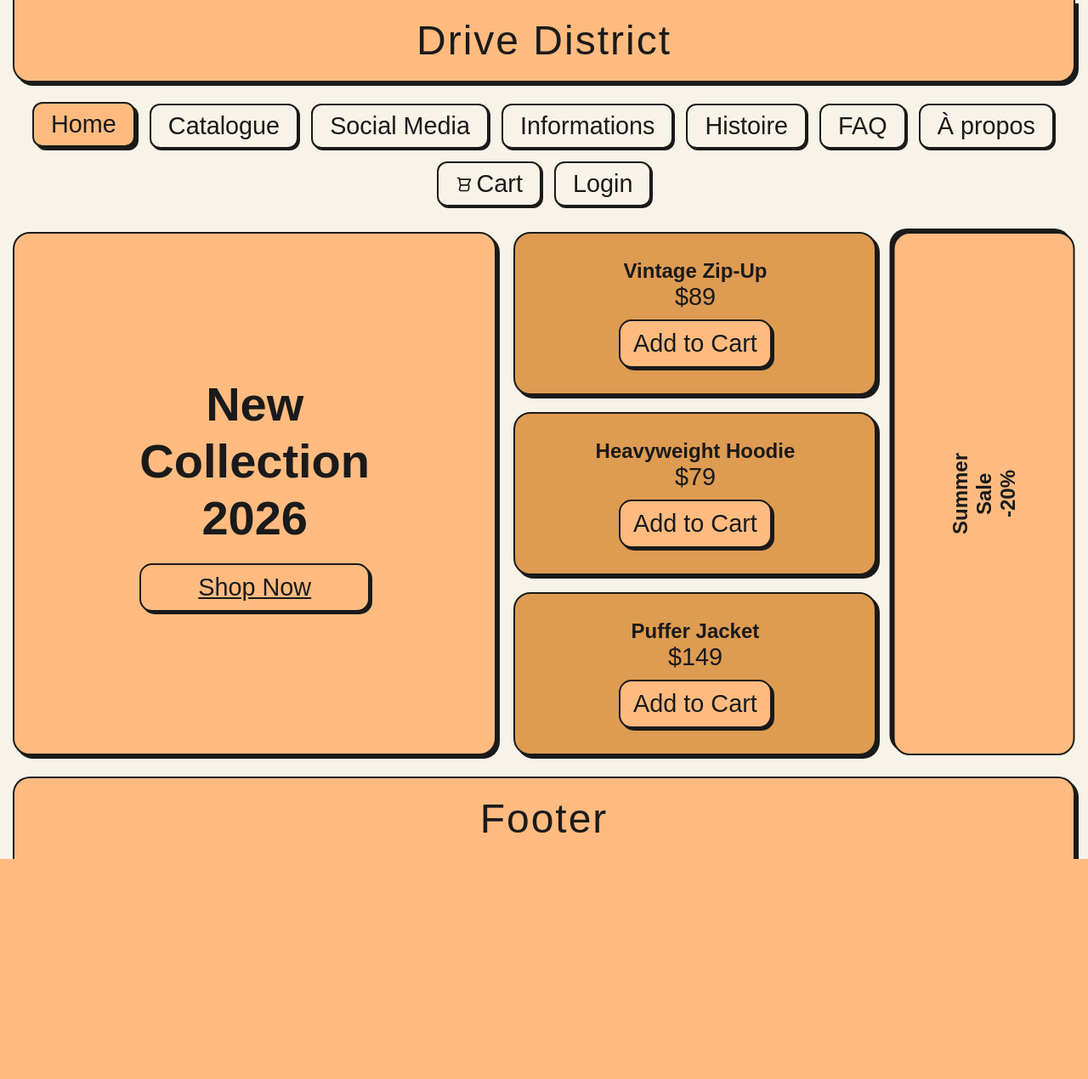
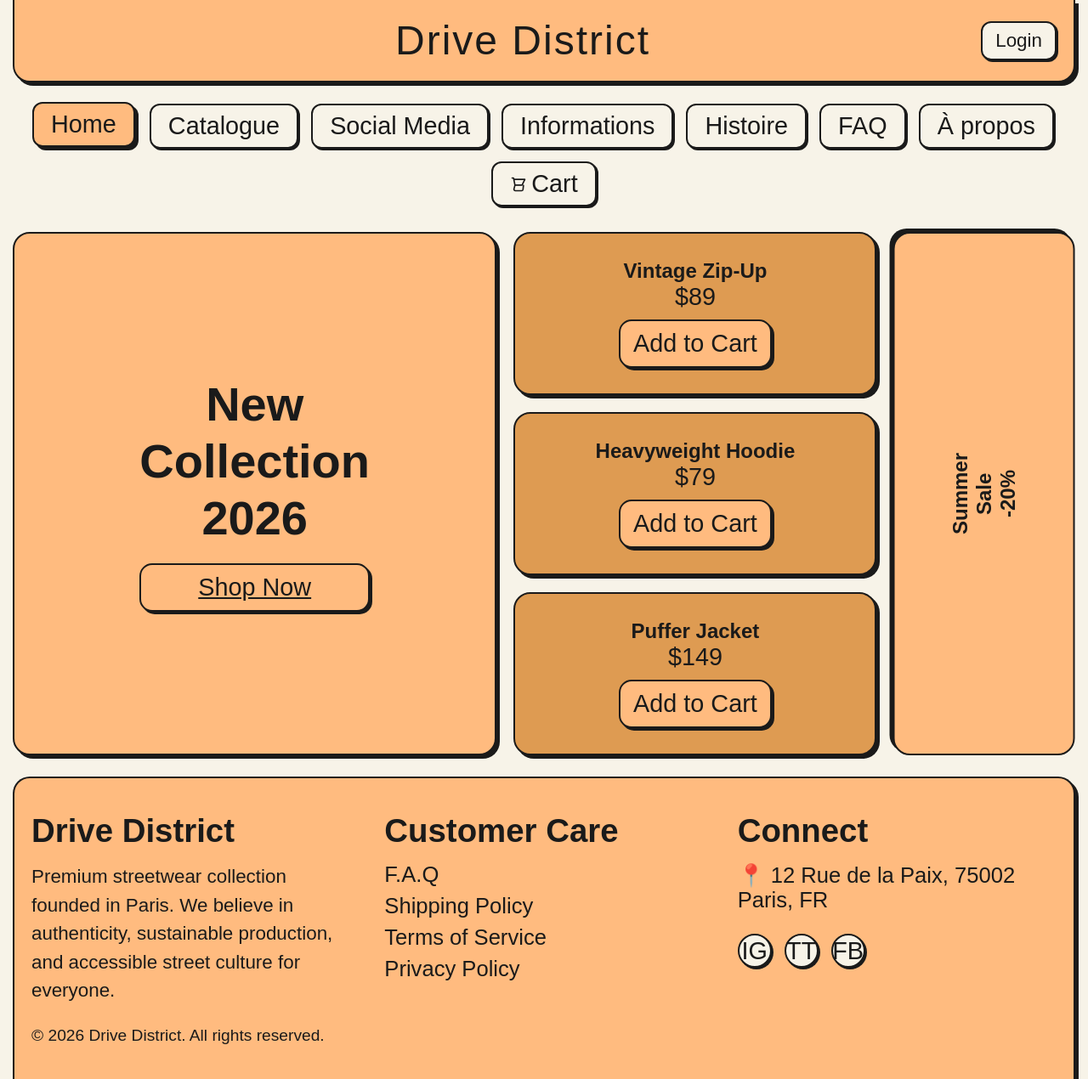
Before and after one commit to Somikyy/DriveDistrictECOMMERCEEnsitechTP, a PHP site: page /index.php in a window 1280 px wide. Shown: the whole page at 85% size. Before the commit the page ends 1011 px from the top, so only its background shows below. Run offline with PHP 8.4, Linux system fonts and the light colour scheme; data comes from the database, SQL or seed files in the repository; both versions use the stored data as it was after the commit; some web fonts are replaced.

Commit message:
button emplacements

```diff
--- a/footer.php
+++ b/footer.php
@@ -1,5 +1,34 @@
     <footer class="footer">
-        <h1>Footer</h1>
+        <div style="display:grid; grid-template-columns: repeat(auto-fit, minmax(250px, 1fr)); gap:40px; text-align:left; padding:20px 0;">
+            <!-- Column 1: About -->
+            <div style="display:flex; flex-direction:column; gap:15px;">
+                <h3 style="font-size:2.4rem;">Drive District</h3>
+                <p style="font-size:1.4rem; font-family:sans-serif; line-height:1.5;">Premium streetwear collection founded in Paris. We believe in authenticity, sustainable production, and accessible street culture for everyone.</p>
+                <p style="font-size:1.2rem; margin-top:10px;">&copy; 2026 Drive District. All rights reserved.</p>
+            </div>
+
+            <!-- Column 2: Quick Links -->
+            <div style="display:flex; flex-direction:column; gap:15px;">
+                <h3 style="font-size:2.4rem;">Customer Care</h3>
+                <div style="display:flex; flex-direction:column; gap:8px;">
+                    <a href="faq.php" style="color:inherit; text-decoration:none; font-size:1.6rem;">F.A.Q</a>
+                    <a href="#" style="color:inherit; text-decoration:none; font-size:1.6rem;">Shipping Policy</a>
+                    <a href="#" style="color:inherit; text-decoration:none; font-size:1.6rem;">Terms of Service</a>
+                    <a href="#" style="color:inherit; text-decoration:none; font-size:1.6rem;">Privacy Policy</a>
+                </div>
+            </div>
+
+            <!-- Column 3: Contact -->
+            <div style="display:flex; flex-direction:column; gap:15px;">
+                <h3 style="font-size:2.4rem;">Connect</h3>
+                <p style="font-size:1.6rem;">📍 12 Rue de la Paix, 75002 Paris, FR</p>
+                <div style="display:flex; gap:15px; margin-top:10px;">
+                    <a href="social_media.php" class="nav-link" style="padding:8px; display:flex; align-items:center; justify-content:center; border-radius:50%; width:40px; height:40px;">IG</a>
+                    <a href="social_media.php" class="nav-link" style="padding:8px; display:flex; align-items:center; justify-content:center; border-radius:50%; width:40px; height:40px;">TT</a>
+                    <a href="social_media.php" class="nav-link" style="padding:8px; display:flex; align-items:center; justify-content:center; border-radius:50%; width:40px; height:40px;">FB</a>
+                </div>
+            </div>
+        </div>
     </footer>
 </body>
 </html>
--- a/header.php
+++ b/header.php
@@ -15,8 +15,19 @@ function navClass($page) { global $currentPage; return $currentPage === $page ?
     <link rel="stylesheet" href="styles.css?v=<?= time() ?>">
 </head>
 <body>
-    <header class="header">
+    <header class="header" style="display:flex; justify-content:space-between; align-items:center;">
+        <div style="width:200px;"></div> <!-- Spacer -->
         <h1><a href="index.php" style="color:inherit;text-decoration:none;">Drive District</a></h1>
+        <div style="display:flex; gap:10px; width:250px; justify-content:flex-end; align-items:center;">
+            <?php if(isAdmin()): ?>
+                <a href="admin.php" class="nav-link" style="background-color:#9BD576; font-size:1.4rem; padding:8px 15px; margin:0;">Admin</a>
+            <?php endif; ?>
+            <?php if(isLoggedIn()): ?>
+                <a href="login.php?logout=1" class="nav-link" style="background-color:#ff6b6b; color:#fff; font-size:1.4rem; padding:8px 15px; margin:0;">Logout</a>
+            <?php else: ?>
+                <a href="login.php" class="nav-link" style="font-size:1.4rem; padding:8px 15px; margin:0;">Login</a>
+            <?php endif; ?>
+        </div>
     </header>
 
     <nav class="nav-bar">
@@ -27,15 +38,7 @@ function navClass($page) { global $currentPage; return $currentPage === $page ?
         <a href="histoire.php" class="<?= navClass('histoire.php') ?>">Histoire</a>
         <a href="faq.php" class="<?= navClass('faq.php') ?>">FAQ</a>
         <a href="a_propos.php" class="<?= navClass('a_propos.php') ?>">À propos</a>
-        <?php if(isAdmin()): ?>
-            <a href="admin.php" class="<?= navClass('admin.php') ?>" style="background-color:#9BD576;">Admin</a>
-        <?php endif; ?>
         <a href="cart.php" class="<?= navClass('cart.php') ?> cart-link" style="display:flex; align-items:center; gap:5px;">
             <svg fill="none" stroke="currentColor" viewBox="0 0 24 24" width="20" height="20"><path stroke-linecap="round" stroke-linejoin="round" stroke-width="2" d="M3 3h2l.4 2M7 13h10l4-8H5.4M7 13L5.4 5M7 13l-1.35 5.4A2 2 0 007.6 21h8.8a2 2 0 001.95-1.6L19 13.5M9 21h.01M15 21h.01"></path></svg> Cart <?php if($cartCount > 0): ?><span class="cart-badge"><?= $cartCount ?></span><?php endif; ?>
         </a>
-        <?php if(isLoggedIn()): ?>
-            <a href="login.php?logout=1" class="nav-link" style="background-color:#ff6b6b; color:#fff;">Logout (<?= htmlspecialchars($_SESSION['username']) ?>)</a>
-        <?php else: ?>
-            <a href="login.php" class="<?= navClass('login.php') ?>">Login</a>
-        <?php endif; ?>
     </nav>
```
Also changed, not shown: drivedistrict.sqlite.
